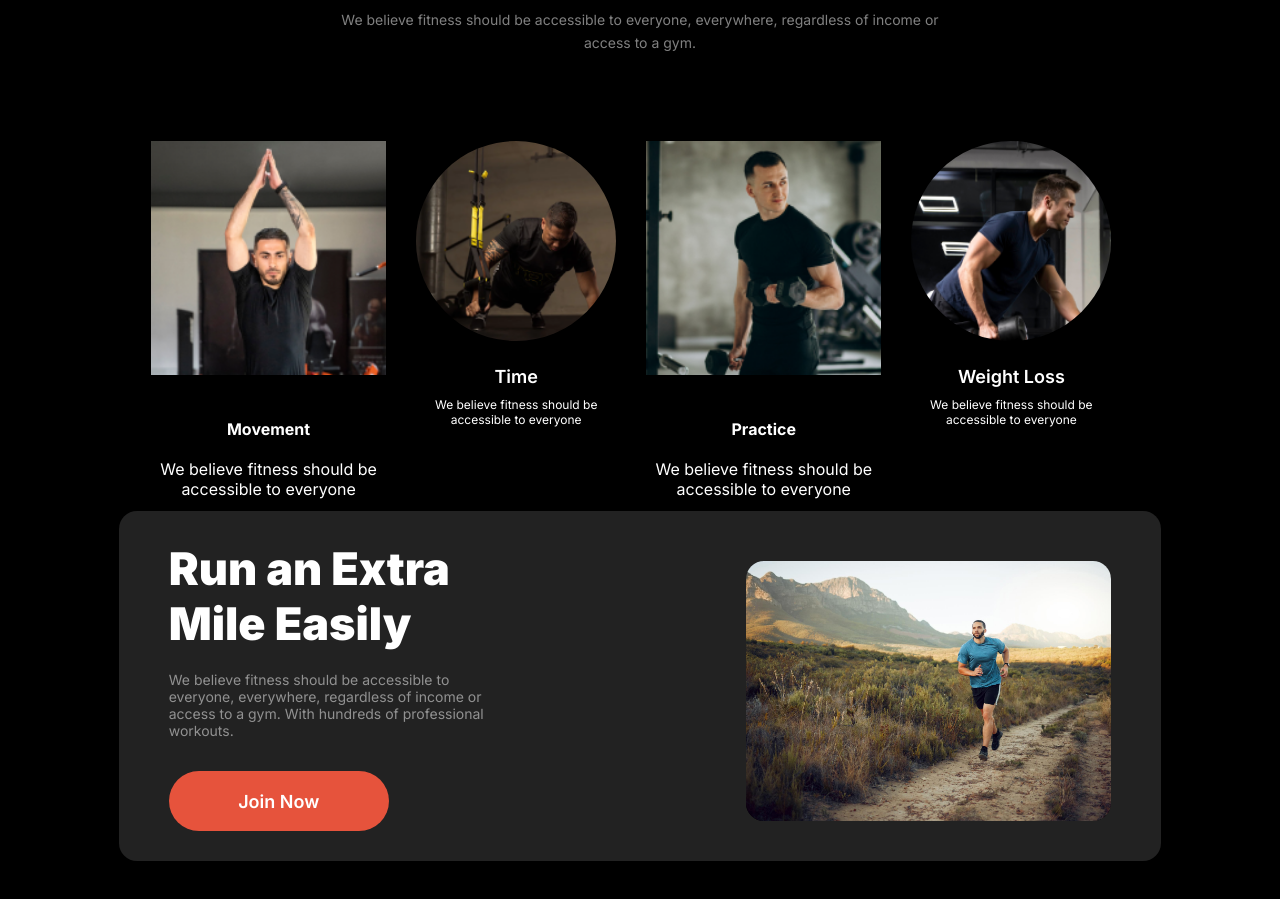
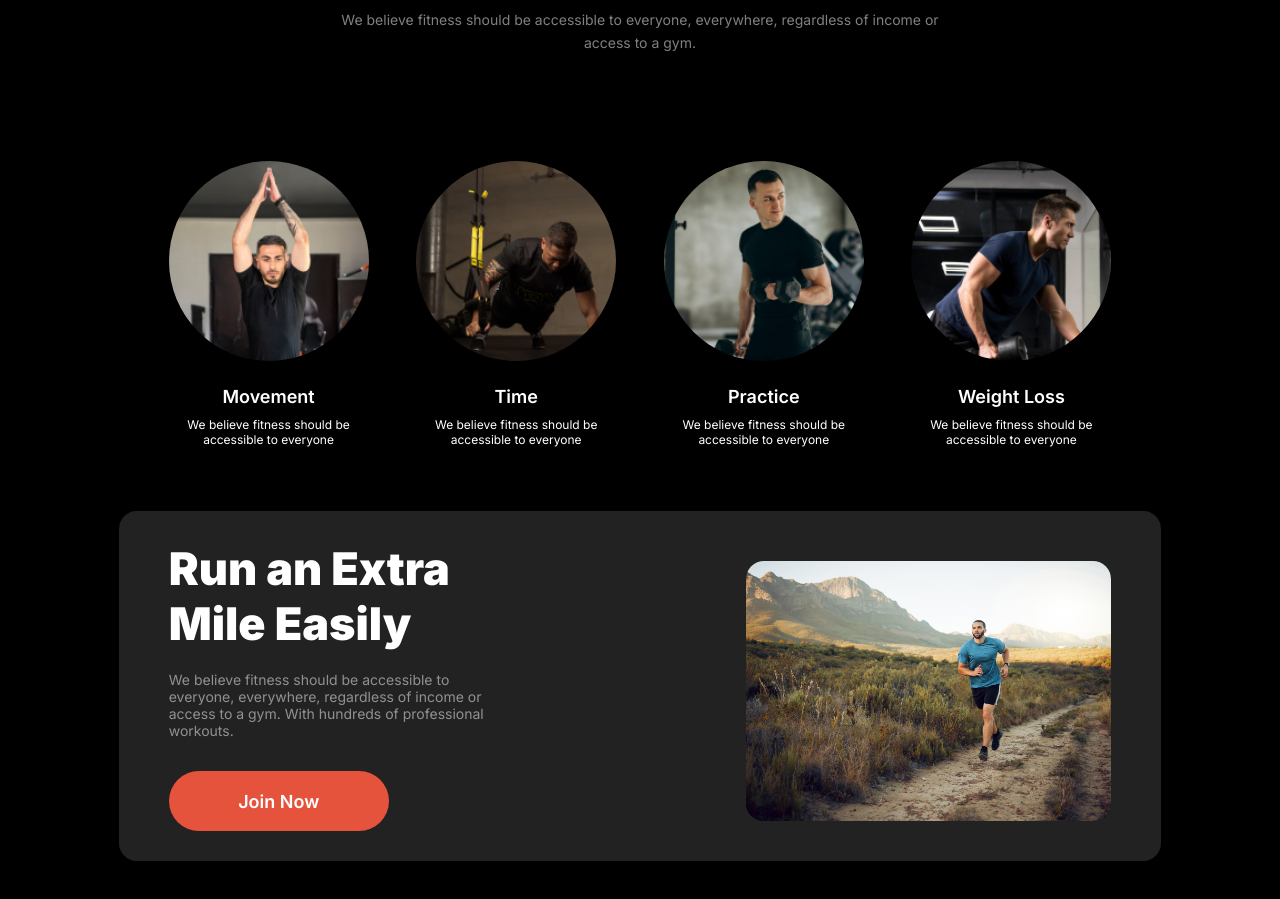
Before and after one commit to kanijfahima24/Assignment_02, a plain HTML site: page ass_02.html in a window 1280 px wide. Shown: the part 940-1839 px from the top of the page. Drawn offline with Linux system fonts and the light colour scheme.

Commit message:
Update ass_02.html

```diff
--- a/ass_02.html
+++ b/ass_02.html
@@ -56,12 +56,12 @@
      <h2>Change Your Habits</h2>
      <p class="none"><span>We believe fitness should be accessible to everyone, everywhere, regardless of income or</span><span class="descript"> access to a gym.</span></p>
     <article class="eight">
-     <div class="res-1>
+     <div class="res-1">
      <div class="nine"><img src="Image/image_2.png" alt=""><h4>Movement</h4>
       <p>We believe fitness should be accessible to everyone</p></div>
      <div class="nine"><img src="Image/image_3.png" alt=""><h4>Time</h4>
       <p>We believe fitness should be accessible to everyone</p></div></div>
-     <div class="res-2>
+     <div class="res-2">
      <div class="nine"><img src="Image/image_5.png" alt=""><h4>Practice</h4>
       <p>We believe fitness should be accessible to everyone</p></div>
      <div class="nine"><img src="Image/image_4.png" alt=""><h4>Weight Loss</h4>
```
